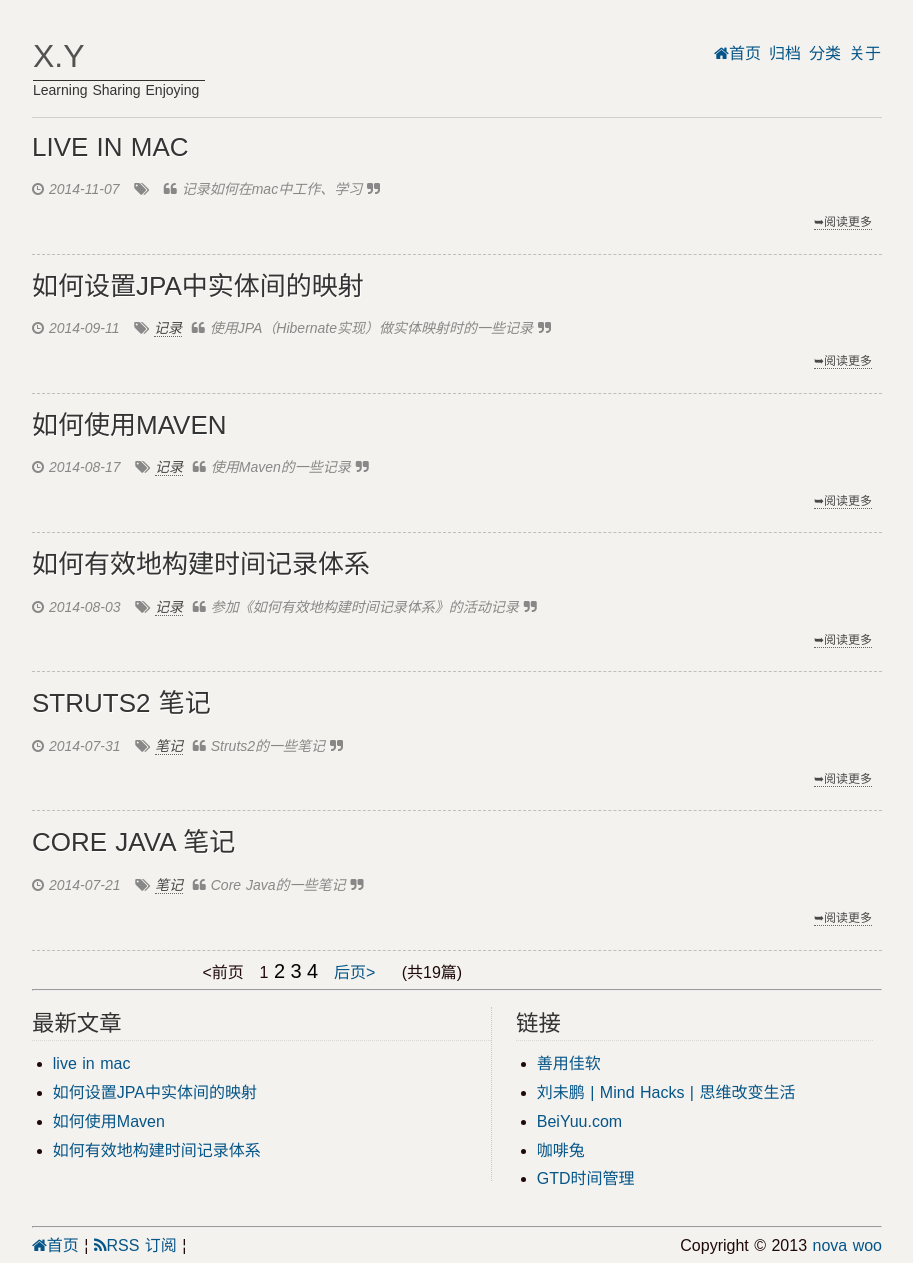
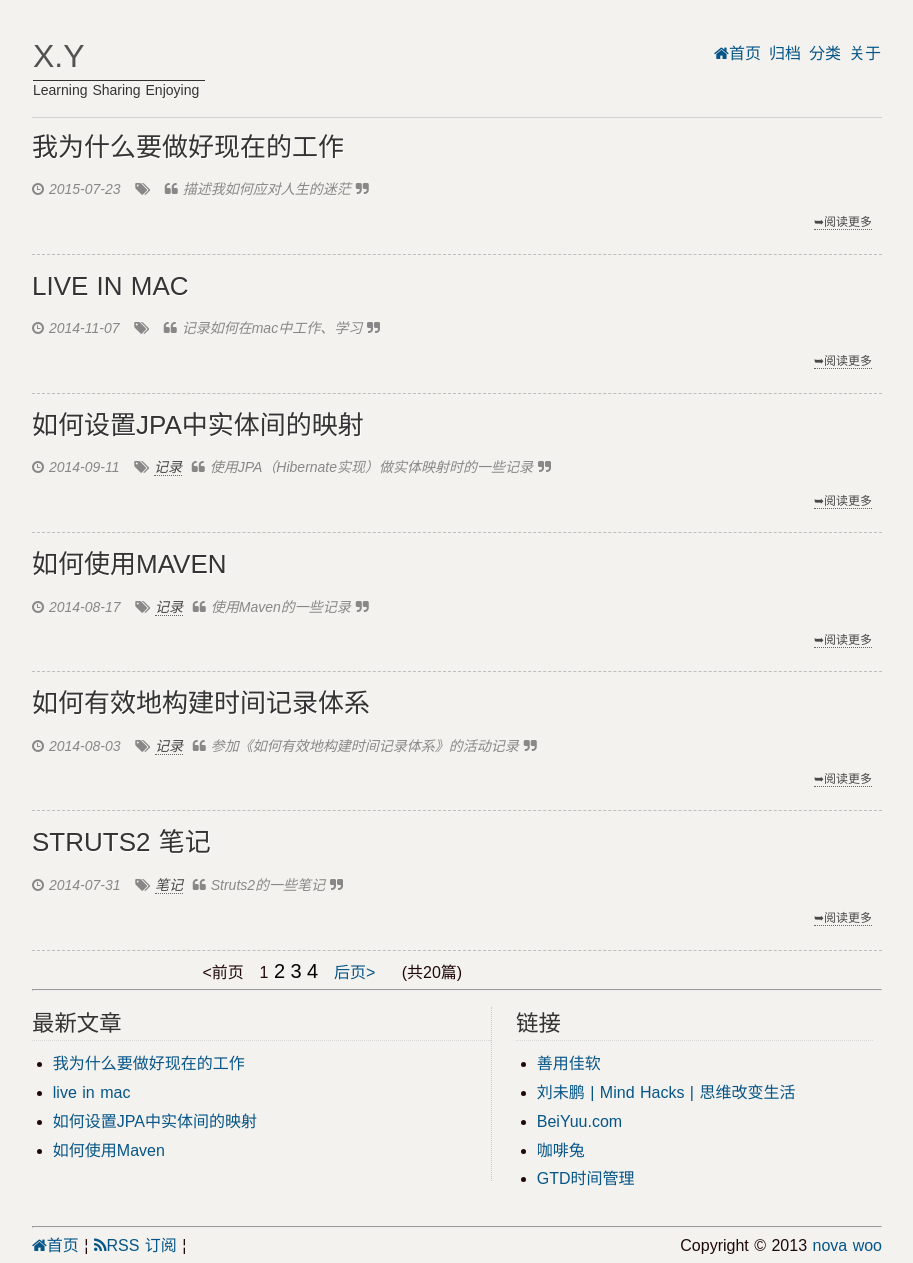
Before and after one commit to novawoo/novawoo.github.com, a Jekyll site: the page built from index.html, in a window 1280 px wide. Shown: the whole page, without its empty margins (183-1096 px from the left). Built offline with Jekyll 4.4.1, drawn with Linux system fonts in a browser that asks for light colours; Markdown is read by kramdown in place of the engine named in the settings; the list of posts is cut into pages by our own code; some of the changed lines change nothing that is shown.

Commit message:
Changes to be committed: 	modified:   2014-07-16-how-to-write-plan-of-the-book.md 	new file:   2015-07-23-why-work-hard.md

```diff
--- /dev/null
+++ b/_posts/blog/2015-07-23-why-work-hard.md
@@ -0,0 +1,39 @@
+---
+layout:     post
+title:      我为什么要做好现在的工作
+category:   blog
+description:    描述我如何应对人生的迷茫
+---
+
+## 我为什么要做好现在的工作
+
+## 我的迷茫
+我已经在软件开发行业做了6个年头了，而且一直很努力，能力和贡献也多能得到公司的认可，但由于身处三线城市，现在的薪水还比较一般，昨天部门里的一个新人跳槽到上海去，就仅有1年的工作经验，竟然是8k的薪水，比我现在的薪水还多，这个事实刺激了我，使我开始迷茫起来。
+
+## 如何应对迷茫
+
+迷茫时会考验你对人生的追求，让自己弄明白怎样才算是活到点子上了？我觉得俞敏洪对“活到点子上”的理解很精辟，值得借鉴：
+
+    1. 有一个你喜欢并且能带来经济收益的事情;
+    2. 对财富没有太多的贪欲，把更多的精力放在追求内心充实上;
+    3. 有一个你深爱并且愿意一直陪着你的人。
+
+以上三点能帮你找到自己的人生目标，有了目标，怎还会迷茫。
+
+## 为什么要做好现在的工作
+当前这份工作的收入水平我很不满意，而且在生活中我也遇到了一点经济上的压力，**我希望能尽快提高经济收入**。
+
+当前这份工作的压力不大，有提高自己能力的机会，加班也不多，使我有时间陪家人，这些点还是挺吸引我的。
+
+如果工作上能有牛人的指导、薪水能更多，那就最好了，但这么完美的工作哪里那么容易得呢？还是要适应、调整，想想除薪水外还能获得什么？ 那我应该怎么做呢？
+
+即使不想在现在这家公司做了，也要等拿了年终奖再走，所以这段时间一定要在这家公司，既然还要待在这里一段时间，那就好好干。
+
+如果好好干现在的工作，除了薪水之外，我还能获得：
+1. 提高自己做解决方案的能力；
+2. 提高自己的思考力；
+3. 提高自己的表达、说服能力；
+4. 获得领导和同事的认可；
+5. 积累出一些资源（知识、人脉等）；
+
+所以好好干现在的工作吧。
```
Also changed, not shown: _posts/blog/2014-07-16-how-to-write-plan-of-the-book.md (+1 -0 lines).
